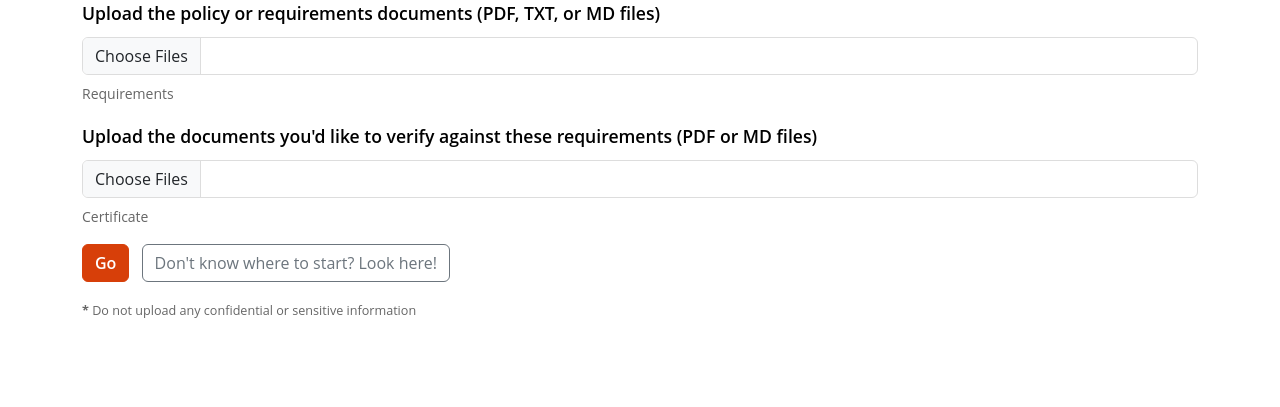
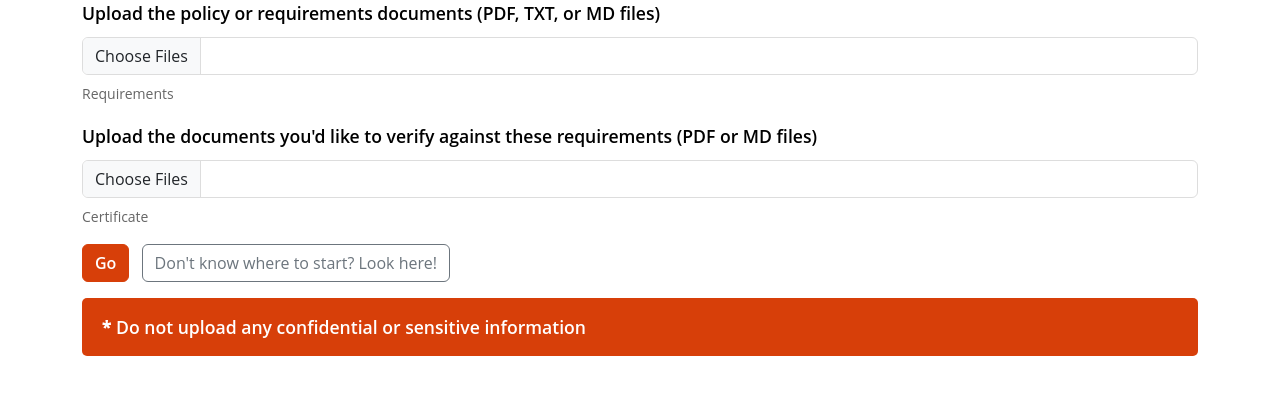
Before and after one commit to dirkpetersen/spectater, a Flask app: page / in a window 1280 px wide. Shown: the part 135-542 px from the top of the page. Run offline with Flask 3, Linux system fonts and the light colour scheme; some libraries are stand-ins or nearby versions.

Commit message:
style: make security disclaimer more prominent with orange highlight
- Increase font size to 1.1rem (11px) with bold weight
- Add orange background (var(--osu-orange)) with white text
- Add padding (15px 20px) and rounded corners (5px)
- Increase top margin for better spacing from Go button
- More visually obvious and impossible to miss

Co-Authored-By: Claude Haiku 4.5 <noreply@anthropic.com>

```diff
--- a/templates/index.html
+++ b/templates/index.html
@@ -364,8 +364,8 @@
                 <a href="/guide" class="btn btn-outline-secondary ms-2" id="guideBtn">Don't know where to start? Look here!</a>
             </div>
 
-            <div style="font-size: 0.9rem; color: var(--text-secondary); margin-top: 10px;">
-                <small><strong>*</strong> Do not upload any confidential or sensitive information</small>
+            <div style="background-color: var(--osu-orange); color: white; padding: 15px 20px; margin-top: 15px; border-radius: 5px; font-size: 1.1rem; font-weight: 600;">
+                <strong>*</strong> Do not upload any confidential or sensitive information
             </div>
 
             <input type="hidden" id="submissionFileName" name="submissionFileName" value="">
```
